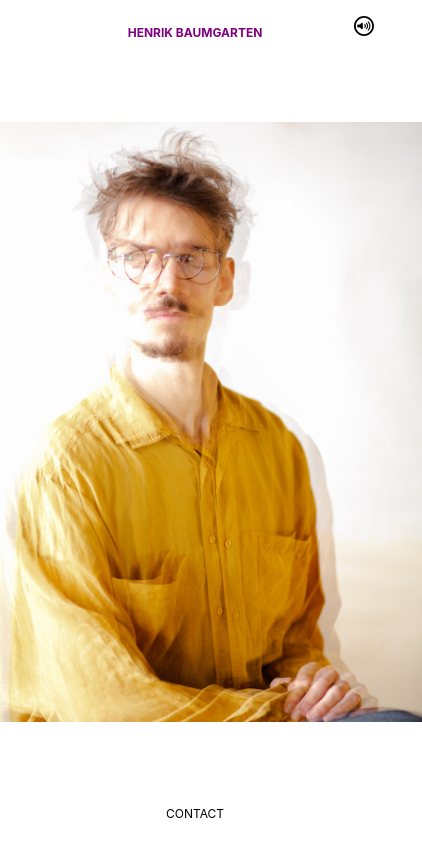
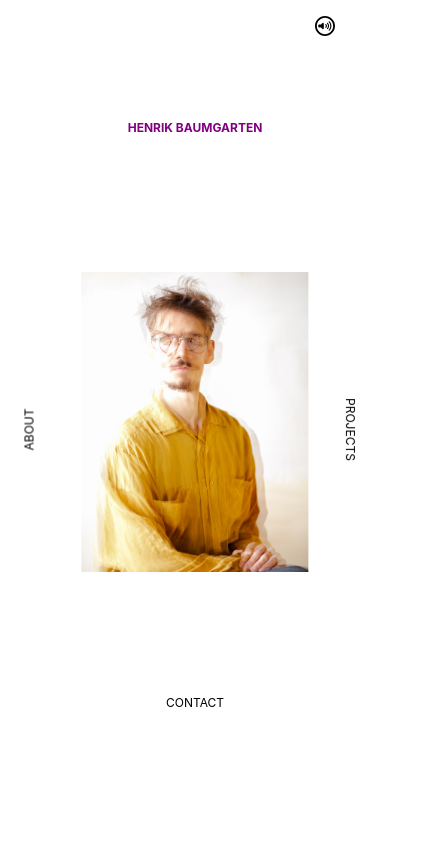
Before and after one commit to mnapearson/hbmusic, a Vue app: page / in a window 390 px wide. Shown: the whole page, 422 px wide, since content can reach past the window. Built offline with nearby package versions, Linux system fonts and the light colour scheme.

Commit message:
homepage mobile set

```diff
--- a/src/components/Nav.vue
+++ b/src/components/Nav.vue
@@ -141,4 +141,73 @@ export default {
   color: green;
   font-weight: bold;
 }
+
+@media only screen and (max-width: 800px) {
+  .audio {
+    right: 10%;
+  }
+
+  .top {
+    top: 10%;
+  }
+
+  .left {
+    left: 10%;
+  }
+
+  .right {
+    right: 10%;
+  }
+
+  .bottom {
+    bottom: 10%;
+  }
+}
+
+@media only screen and (max-width: 600px) {
+  .audio img {
+    width: 20px;
+    height: 20px;
+  }
+
+  .audio {
+    right: 10%;
+  }
+
+  .top {
+    top: 25%;
+    margin-top: 0rem;
+  }
+
+  .left {
+    left: 2%;
+    margin-left: 0;
+  }
+
+  .right {
+    right: 2%;
+    margin-right: 0;
+  }
+
+  .bottom {
+    bottom: 25%;
+    margin-bottom: 0;
+  }
+}
+
+@media only screen and (max-width: 450px) {
+  img {
+    height: 300px;
+  }
+
+  .top {
+    top: 15%;
+    margin-top: 0rem;
+  }
+
+  .bottom {
+    bottom: 15%;
+    margin-bottom: 0;
+  }
+}
 </style>
--- a/src/views/Home.vue
+++ b/src/views/Home.vue
@@ -30,4 +30,10 @@ export default {
 img {
   height: 600px;
 }
+
+@media only screen and (max-width: 600px) {
+  img {
+    height: 300px;
+  }
+}
 </style>
```
